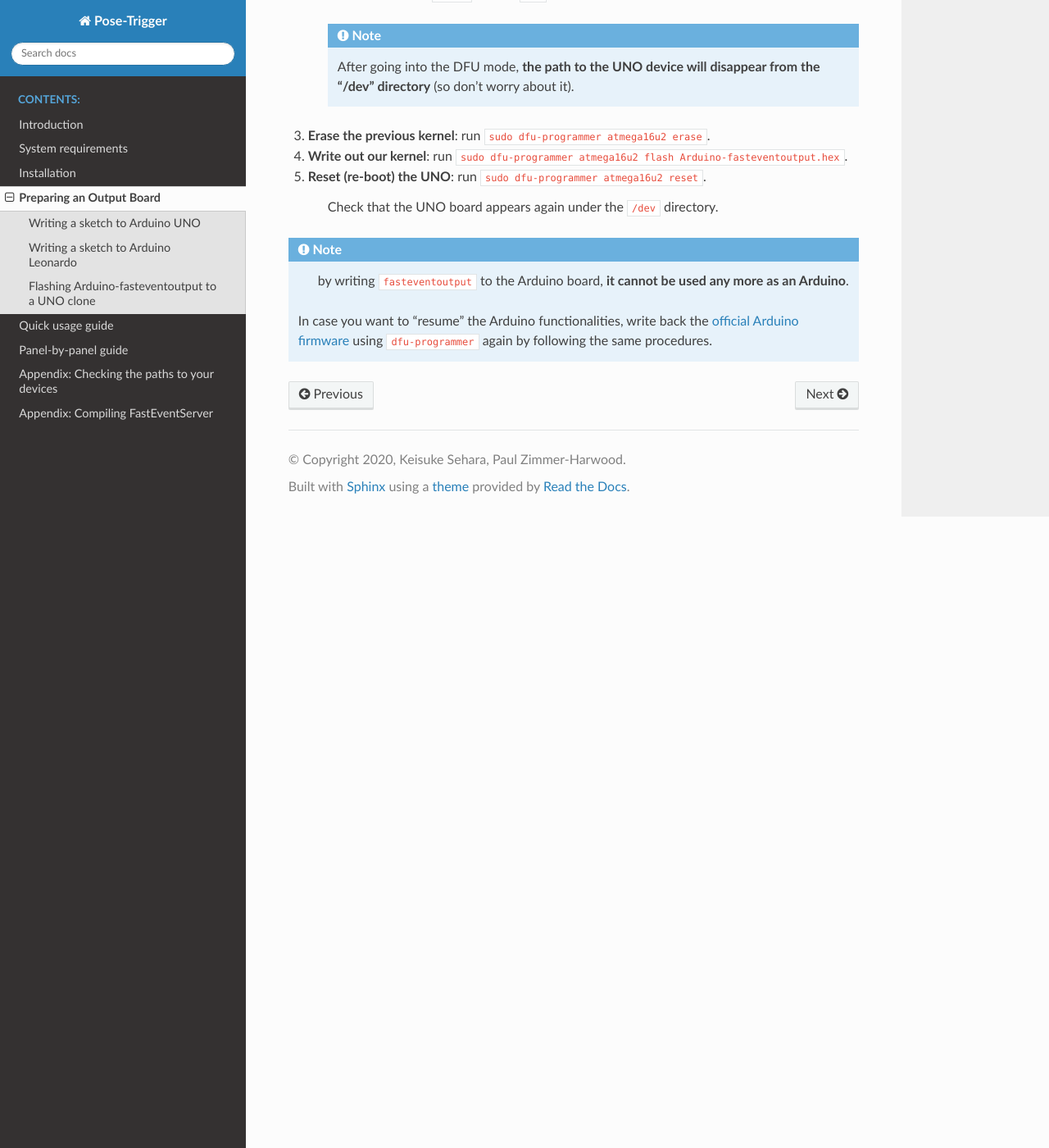
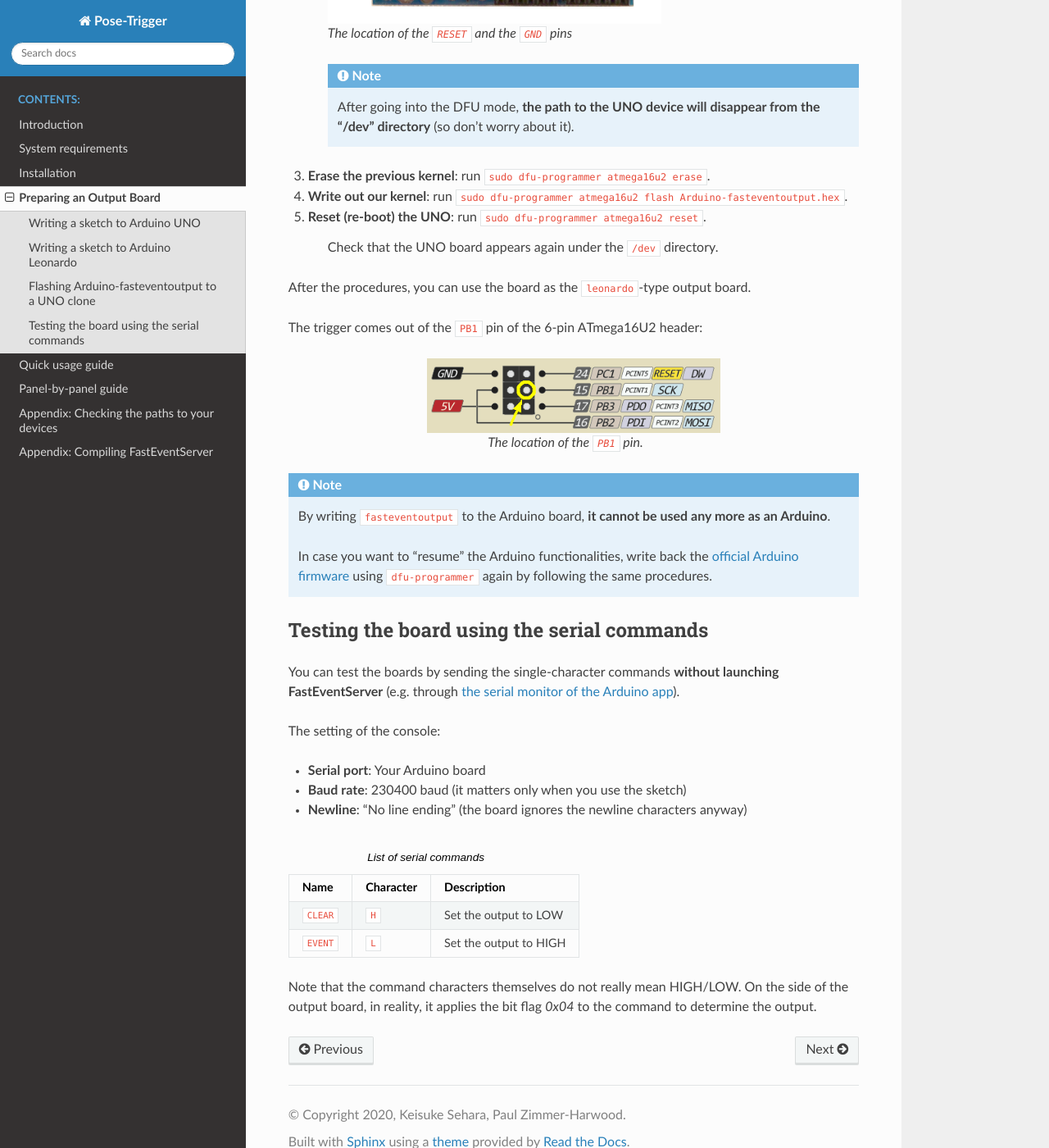
Before and after one commit to gwappa/python-posetrigger, a Sphinx documentation site: the page built from docs/source/outputboards.rst, in a window 1280 px wide and 1400 px high, scrolled down 2156 px. Shown: the whole window at 82% size. Built offline with Sphinx 7.4.7 and the Read the Docs theme 2.0.0, drawn with Linux system fonts in a browser that asks for light colours; some of the changed text lies outside the part shown.

Commit message:
docs: add serial command desc

```diff
--- a/docs/source/outputboards.rst
+++ b/docs/source/outputboards.rst
@@ -42,6 +42,7 @@ Flashing Arduino-fasteventoutput to a UNO clone
 ------------------------------------------------
 
 This method makes use of the `arduino-fasteventtrigger`_ project.
+Use the ``leonardo`` driver to use a board of this type from FastEventServer.
 
 By using this method, the trigger-output latency will go down to the sub-millisecond order. Nevertheless, it takes some additional procedures to follow.
 
@@ -76,10 +77,43 @@ First find the ``Arduino-fasteventoutput.hex`` binary from the ``libraries`` dir
 
     Check that the UNO board appears again under the ``/dev`` directory.
 
+After the procedures, you can use the board as the ``leonardo``-type output board.
+
+The trigger comes out of the ``PB1`` pin of the 6-pin ATmega16U2 header:
+
+.. figure:: ../../resources/header-pinout.png
+    :scale: 80%
+    :align: center
+
+    The location of the ``PB1`` pin.
+
 .. note::
 
-	by writing ``fasteventoutput`` to the Arduino board, **it cannot be used any more as an Arduino**.
+    By writing ``fasteventoutput`` to the Arduino board, **it cannot be used any more as an Arduino**.
 
     In case you want to "resume" the Arduino functionalities, write back the `official Arduino firmware <https://github.com/arduino/ArduinoCore-avr/tree/master/firmwares/atmegaxxu2>`_ using ``dfu-programmer`` again by following the same procedures.
 
+Testing the board using the serial commands
+--------------------------------------------
+
+You can test the boards by sending the single-character commands **without launching FastEventServer** (e.g. through `the serial monitor of the Arduino app <https://arduinogetstarted.com/tutorials/arduino-serial-monitor>`_).
+
+The setting of the console:
+
+* **Serial port**: Your Arduino board
+* **Baud rate**: 230400 baud (it matters only when you use the sketch)
+* **Newline**: "No line ending" (the board ignores the newline characters anyway)
+
+.. table:: List of serial commands
+
+    ========== ========== =======================
+    Name       Character  Description
+    ========== ========== =======================
+    ``CLEAR``  ``H``      Set the output to LOW
+    ``EVENT``  ``L``      Set the output to HIGH
+    ========== ========== =======================
+
+Note that the command characters themselves do not really mean HIGH/LOW.
+On the side of the output board, in reality, it applies the bit flag `0x04` to the command to determine the output.
+
 .. _arduino-fasteventtrigger: https://doi.org/10.5281/zenodo.3515998
```
Also changed, not shown: resources/header-pinout.png (added).
